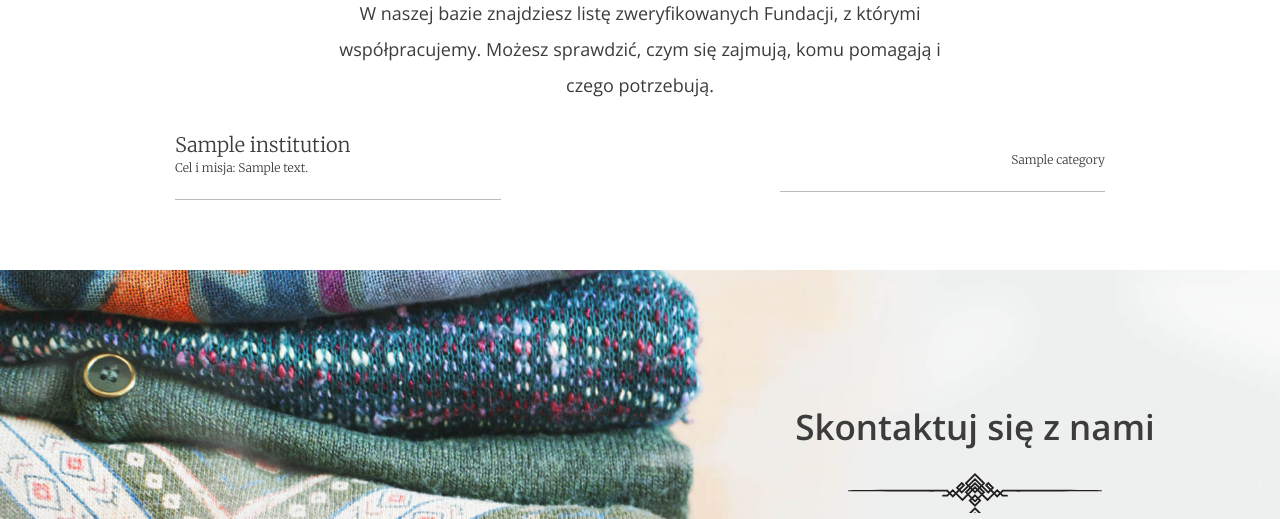
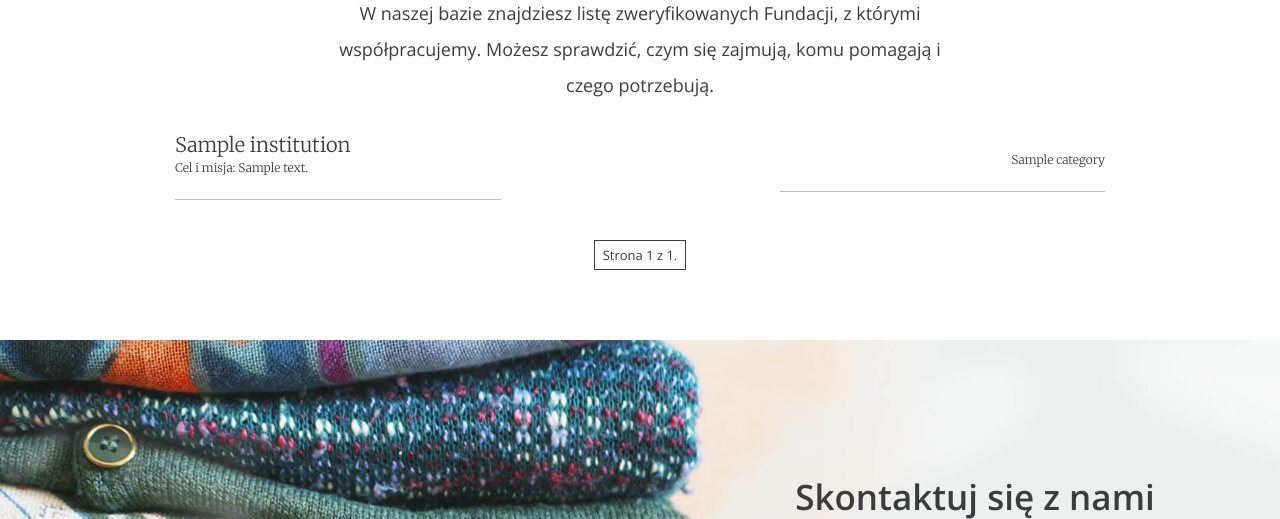
Before and after one commit to MateuszMarcisz/donate-to-charity, a Django app: page / in a window 1280 px wide. Shown: the part 2762-3281 px from the top of the page. Run offline with Django 5.2, Linux system fonts and the light colour scheme; tables that the repository leaves empty hold one stand-in row (values such as "Sample post").

Commit message:
pagination frustration

```diff
--- a/charity_donations/static/js/app.js
+++ b/charity_donations/static/js/app.js
@@ -59,11 +59,56 @@ document.addEventListener("DOMContentLoaded", function () {
         /**
          * TODO: callback to page change event
          */
+        // changePage(e) {
+        //     e.preventDefault();
+        //     const page = e.target.dataset.page;
+        //
+        //     // Make an AJAX call to fetch the new content
+        //     fetch(`?page=${page}`)
+        //         .then(response => response.text())
+        //         .then(html => {
+        //             // Parse the HTML and update the content
+        //             const parser = new DOMParser();
+        //             const doc = parser.parseFromString(html, 'text/html');
+        //             const newContent = doc.querySelector('.help--slides.active .help--slides-items');
+        //             const newPagination = doc.querySelector('.help--slides-pagination');
+        //
+        //             // Replace old content with new content
+        //             const currentContainer = this.$el.querySelector('.help--slides.active .help--slides-items');
+        //             currentContainer.innerHTML = newContent.innerHTML;
+        //
+        //             // Replace old pagination with new pagination
+        //             const currentPagination = this.$el.querySelector('.help--slides-pagination');
+        //             currentPagination.innerHTML = newPagination.innerHTML;
+        //         })
+        //         .catch(error => console.error('Error loading new page:', error));
+        // }
         changePage(e) {
             e.preventDefault();
-            const page = e.target.dataset.page;
+            const $btn = e.target;
+            const page = $btn.dataset.page;
+            const listType = $btn.closest(".pagination").dataset.list;
 
-            console.log(page);
+            fetch(`?page_${listType}=${page}`)
+                .then(response => response.text())
+                .then(html => {
+                    const parser = new DOMParser();
+                    const doc = parser.parseFromString(html, 'text/html');
+
+                    // Update the corresponding list
+                    const newContent = doc.querySelector(`.help--slides[data-id="${this.currentSlide}"] .help--slides-items`);
+                    const newPagination = doc.querySelector(`.pagination[data-list="${listType}"] .help--slides-pagination`);
+
+                    const currentContent = this.$el.querySelector(`.help--slides[data-id="${this.currentSlide}"] .help--slides-items`);
+                    const currentPagination = this.$el.querySelector(`.pagination[data-list="${listType}"] .help--slides-pagination`);
+
+                    currentContent.innerHTML = newContent.innerHTML;
+                    currentPagination.innerHTML = newPagination.innerHTML;
+
+                    // Reattach events after replacing content
+                    this.events();
+                })
+                .catch(error => console.error('Error loading new page:', error));
         }
     }
 
--- a/charity_donations/views.py
+++ b/charity_donations/views.py
@@ -1,3 +1,4 @@
+from django.core.paginator import Paginator
 from django.db import models
 from django.shortcuts import render
 from django.views import View
@@ -13,16 +14,28 @@ class LandingPageView(View):
 
         number_of_bags = Donation.objects.aggregate(total_bags=models.Sum('quantity'))['total_bags'] or 0
         number_of_institutions = Donation.objects.values('institution').distinct().count()
+
         foundations = Institution.objects.filter(type=Institution.FOUNDATION)
+        paginator_foundations = Paginator(foundations, 2)
+        page_number_foundations = request.GET.get('page_foundations')
+        page_object_foundations = paginator_foundations.get_page(page_number_foundations)
+
         local_collections = Institution.objects.filter(type=Institution.LOCAL_COLLECTION)
+        paginator_local_collections = Paginator(local_collections, 2)
+        page_number_local_collections = request.GET.get('page_local_collections')
+        page_object_local_collections = paginator_local_collections.get_page(page_number_local_collections)
+
         ngos = Institution.objects.filter(type=Institution.NGO)
+        paginator_ngos = Paginator(ngos, 2)
+        page_number_ngos = request.GET.get('page_ngos')
+        page_object_ngos = paginator_ngos.get_page(page_number_ngos)
 
         context = {
             'number_of_bags': number_of_bags,
             'number_of_institutions': number_of_institutions,
-            'foundations': foundations,
-            'local_collections': local_collections,
-            'ngos': ngos,
+            'foundations': page_object_foundations,
+            'local_collections': page_object_local_collections,
+            'ngos': page_object_ngos,
         }
 
         return render(request, 'index.html', context)
--- a/templates/index.html
+++ b/templates/index.html
@@ -111,14 +111,47 @@
                     </li>
                 {% endfor %}
             </ul>
-            <!-- Pagination
+
+            <div class="pagination" data-list="foundations">
                 <ul class="help--slides-pagination">
-              <li><a href="#" class="btn btn--small btn--without-border active" data-page="1">1</a></li>
-              <li><a href="#" class="btn btn--small btn--without-border" data-page="2">2</a></li>
-              <li><a href="#" class="btn btn--small btn--without-border" data-page="3">3</a></li>
+                    <!-- Previous page link -->
+                    {% if foundations.has_previous %}
+                        <li>
+                            <a href="?page_foundations=1" class="btn btn--small btn--without-border" data-page="1">&laquo;
+                                pierwsza</a>
+                        </li>
+                        <li>
+                            <a href="?page_foundations={{ foundations.previous_page_number }}"
+                               class="btn btn--small btn--without-border"
+                               data-page="{{ foundations.previous_page_number }}">poprzednia</a>
+                        </li>
+                    {% endif %}
+
+                    <!-- Current page number -->
+                    <li>
+                        <span class="current btn btn--small btn--without-border active">Strona {{ foundations.number }} z {{ foundations.paginator.num_pages }}.</span>
+                    </li>
+
+                    <!-- Next page link -->
+                    {% if foundations.has_next %}
+                        <li>
+                            <a href="?page_foundations={{ foundations.next_page_number }}"
+                               class="btn btn--small btn--without-border"
+                               data-page="{{ foundations.next_page_number }}">następna</a>
+                        </li>
+                        <li>
+                            <a href="?page_foundations={{ foundations.paginator.num_pages }}"
+                               class="btn btn--small btn--without-border"
+                               data-page="{{ foundations.paginator.num_pages }}">ostatnia &raquo;</a>
+                        </li>
+                    {% endif %}
                 </ul>
-            -->
             </div>
+
+
+        </div>
+
+
 
 
         <!-- SLIDE 2 -->
@@ -144,15 +177,41 @@
                 {% endfor %}
             </ul>
 
-            <!-- Pagination
+            <div class="pagination" data-list="ngos">
                 <ul class="help--slides-pagination">
-              <li><a href="#" class="btn btn--small btn--without-border active" data-page="1">1</a></li>
-              <li><a href="#" class="btn btn--small btn--without-border" data-page="2">2</a></li>
-              <li><a href="#" class="btn btn--small btn--without-border" data-page="3">3</a></li>
-              <li><a href="#" class="btn btn--small btn--without-border" data-page="4">4</a></li>
-              <li><a href="#" class="btn btn--small btn--without-border" data-page="5">5</a></li>
+                    <!-- Previous page link -->
+                    {% if ngos.has_previous %}
+                        <li>
+                            <a href="?page_ngos=1" class="btn btn--small btn--without-border" data-page="1">&laquo;
+                                pierwsza</a>
+                        </li>
+                        <li>
+                            <a href="?page_ngos={{ ngos.previous_page_number }}"
+                               class="btn btn--small btn--without-border" data-page="{{ ngos.previous_page_number }}">poprzednia</a>
+                        </li>
+                    {% endif %}
+
+                    <!-- Current page number -->
+                    <li>
+                        <span class="current btn btn--small btn--without-border active">Strona {{ ngos.number }} z {{ ngos.paginator.num_pages }}.</span>
+                    </li>
+
+                    <!-- Next page link -->
+                    {% if ngos.has_next %}
+                        <li>
+                            <a href="?page_ngos={{ ngos.next_page_number }}" class="btn btn--small btn--without-border"
+                               data-page="{{ ngos.next_page_number }}">następna</a>
+                        </li>
+                        <li>
+                            <a href="?page_ngos={{ ngos.paginator.num_pages }}"
+                               class="btn btn--small btn--without-border" data-page="{{ ngos.paginator.num_pages }}">ostatnia
+                                &raquo;</a>
+                        </li>
+                    {% endif %}
                 </ul>
-            -->
+            </div>
+
+
         </div>
 
         <!-- SLIDE 3 -->
@@ -178,13 +237,47 @@
                 {% endfor %}
             </ul>
 
-            <!-- Pagination
+
+            <div class="pagination" data-list="local_collections">
+
+                <div class="pagination" data-list="local_collections">
                     <ul class="help--slides-pagination">
-              <li><a href="#" class="btn btn--small btn--without-border active" data-page="1">1</a></li>
-              <li><a href="#" class="btn btn--small btn--without-border" data-page="2">2</a></li>
+                        <!-- Previous page link -->
+                        {% if local_collections.has_previous %}
+                            <li>
+                                <a href="?page_local_collections=1" class="btn btn--small btn--without-border"
+                                   data-page="1">&laquo; pierwsza</a>
+                            </li>
+                            <li>
+                                <a href="?page_local_collections={{ local_collections.previous_page_number }}"
+                                   class="btn btn--small btn--without-border"
+                                   data-page="{{ local_collections.previous_page_number }}">poprzednia</a>
+                            </li>
+                        {% endif %}
+
+                        <!-- Current page number -->
+                        <li>
+                            <span class="current btn btn--small btn--without-border active">Strona {{ local_collections.number }} z {{ local_collections.paginator.num_pages }}.</span>
+                        </li>
+
+                        <!-- Next page link -->
+                        {% if local_collections.has_next %}
+                            <li>
+                                <a href="?page_local_collections={{ local_collections.next_page_number }}"
+                                   class="btn btn--small btn--without-border"
+                                   data-page="{{ local_collections.next_page_number }}">następna</a>
+                            </li>
+                            <li>
+                                <a href="?page_local_collections={{ local_collections.paginator.num_pages }}"
+                                   class="btn btn--small btn--without-border"
+                                   data-page="{{ local_collections.paginator.num_pages }}">ostatnia &raquo;</a>
+                            </li>
+                        {% endif %}
                     </ul>
-            -->
                 </div>
+
+            </div>
+
     </section>
 
     {#<script src="js/app.js"></script>#}
```
Lines whose indentation alone changed are shown as unchanged.
